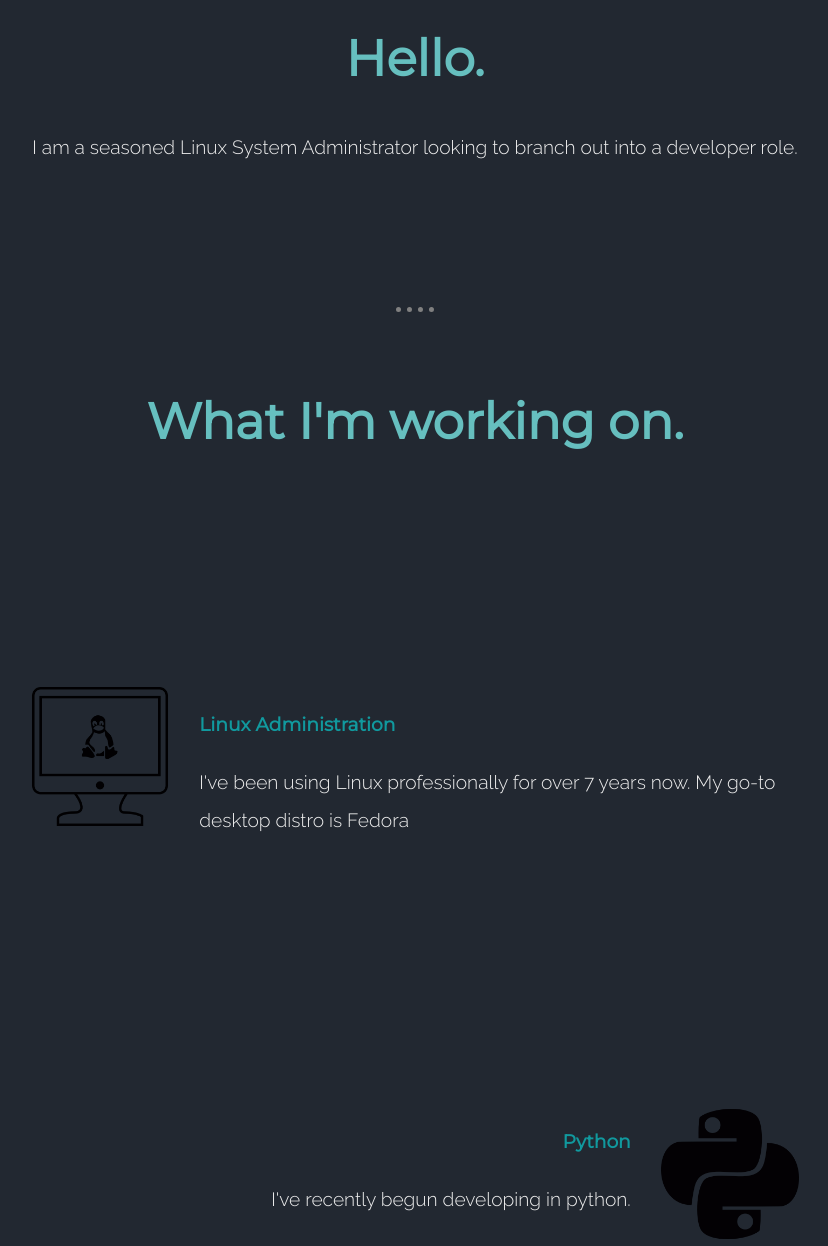
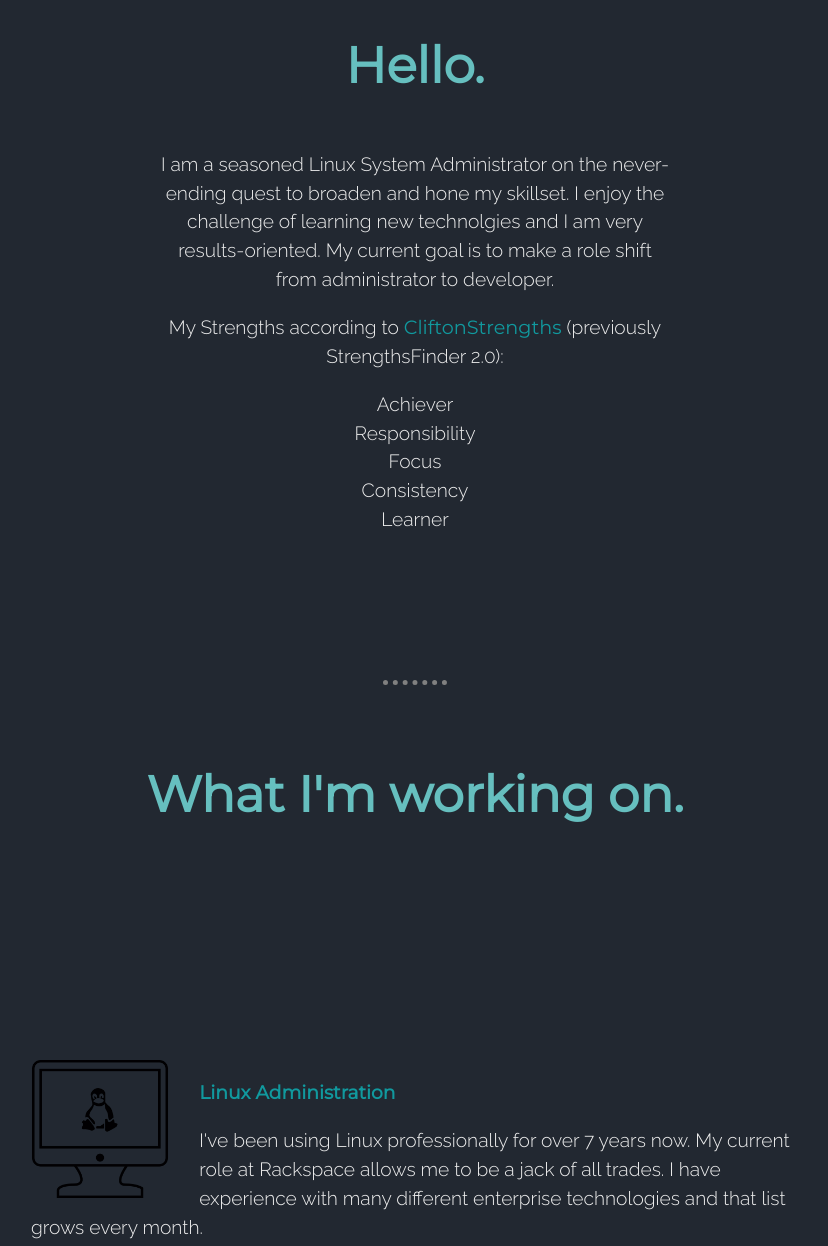
Before and after one commit to tdolliver/tylerdolliver.com, a plain HTML site: page index.html in a window 1280 px wide. Shown: the part 820-2066 px from the top of the page, without its empty margins (225-1053 px from the left). Drawn offline with Linux system fonts and the light colour scheme.

Commit message:
Filled in the different sections

```diff
--- a/css/styles.css
+++ b/css/styles.css
@@ -40,16 +40,22 @@ h3 {
   color: #11999E;
 }
 
-p {
+p,
+li {
   font-size: 1.2rem;
   color: #eeeeee;
+}
+
+ul {
+  list-style-type: none;
+  padding: 0;
 }
 
 hr {
   border-style: dotted none none none;
   color: grey;
   border-width: thick;
-  width: 3%;
+  width: 5%;
   margin-top: 100px;
 }
 
@@ -79,6 +85,16 @@ hr {
   margin-bottom: 1%;
 }
 
+.profile {
+  max-width: 40%;
+  margin: 0 auto;
+  line-height: 1.5
+}
+
+.profile a {
+  margin: 0;
+}
+
 a, .dropbtn {
   color: #11999E;
   font-family: 'Montserrat', sans-serif;
@@ -94,7 +110,7 @@ a:hover {
 .skill-row {
   width: 60%;
   margin: 200px auto;
-  line-height: 2;
+  line-height: 1.5;
 }
 
 .right {
@@ -273,6 +289,10 @@ a:hover {
     min-width: 80px;
   }
 
+  .profile {
+    max-width: 90%;
+  }
+
   .skill-row {
     width: 90%;
     margin: 50px auto;
--- a/index.html
+++ b/index.html
@@ -42,7 +42,18 @@
   <div class="middle-container">
     <div class="profile">
       <h2>Hello.</h2>
-      <p>I am a seasoned Linux System Administrator looking to branch out into a developer role.</p>
+      <p>I am a seasoned Linux System Administrator on the never-ending quest to broaden and hone my skillset.
+      I enjoy the challenge of learning new technolgies and I am very results-oriented. My current goal is
+      to make a role shift from administrator to developer.
+      </p>
+      <p>My Strengths according to <a target="_blank" href="https://www.gallup.com/cliftonstrengths/en/strengthsfinder.aspx">CliftonStrengths </a>(previously StrengthsFinder 2.0):</p>
+      <ul style="none">
+        <li>Achiever</li>
+        <li>Responsibility</li>
+        <li>Focus</li>
+        <li>Consistency</li>
+        <li>Learner</li>
+      </ul>
     </div>
     <hr>
     <div class="skills">
@@ -50,17 +61,22 @@
       <div class="skill-row left">
         <img class="img-left" src="images/computer-monitor.png" alt="pc-monitor-img">
         <h3>Linux Administration</h3>
-        <p>I've been using Linux professionally for over 7 years now. My go-to desktop distro is Fedora</p>
+        <p>I've been using Linux professionally for over 7 years now. My current role at Rackspace allows me to be a jack of all trades.
+        I have experience with many different enterprise technologies and that list grows every month.</p>
+        <p>No two days are the same which is great, but it also presents a challenge; thankfully this challenge presents
+        a regular opprotunity to grow and learn as an admin.</p>
       </div>
       <div class="skill-row right">
         <img class="img-right" src="images/python.png" alt="python-img">
         <h3>Python</h3>
-        <p>I've recently begun developing in python.</p>
+        <p>I've grown quite fond of Python recently. I only have intermediate knowledge/experience
+        but I have enjoyed using Python to utilize various APis and modules to make some great potentially useful little programs.</p>
       </div>
       <div class="skill-row left">
         <img class="img-left" src="images/browser.png" alt="html/css-img">
         <h3>HTML/CSS</h3>
-        <p>I've only scratched the surface of the front-end devlopers stack, however I'm excited to learn more!</p>
+        <p>I've been able to utilize my understanding of HTML to perform web scraping using Python.
+          I've only scratched the surface of the front-end devlopers stack, however I'm excited to learn more!</p>
       </div>
     </div>
     <hr>
```
